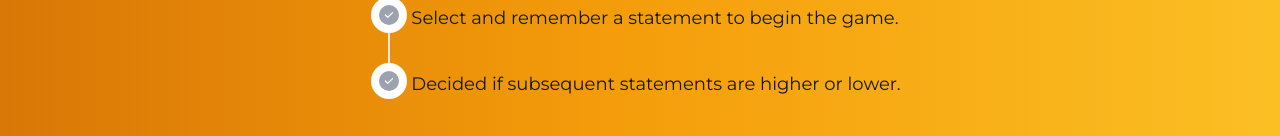
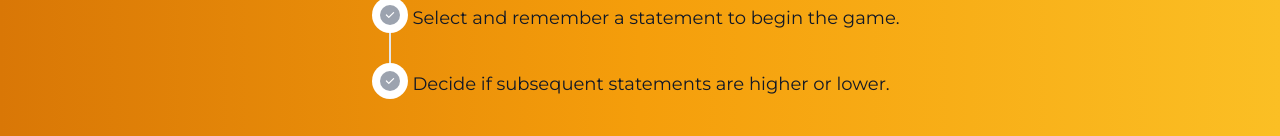
Before and after one commit to Bowero/ce-higher-lower, a Svelte app: page / in a window 1280 px wide. Shown: the part 330-466 px from the top of the page. Built offline with nearby package versions, Linux system fonts and the light colour scheme.

Commit message:
💬 fix typo

```diff
--- a/src/components/Intro.svelte
+++ b/src/components/Intro.svelte
@@ -109,7 +109,7 @@
               <div class="min-w-0 flex-1 pt-1.5 flex justify-between space-x-4">
                 <div>
                   <p class="text-md text-gray-900">
-                    Decided if subsequent statements are higher or lower.
+                    Decide if subsequent statements are higher or lower.
                   </p>
                 </div>
               </div>
```
Also changed, not shown: public/build/bundle.js, 1 other file (tests, documents, lock files or other folders).
